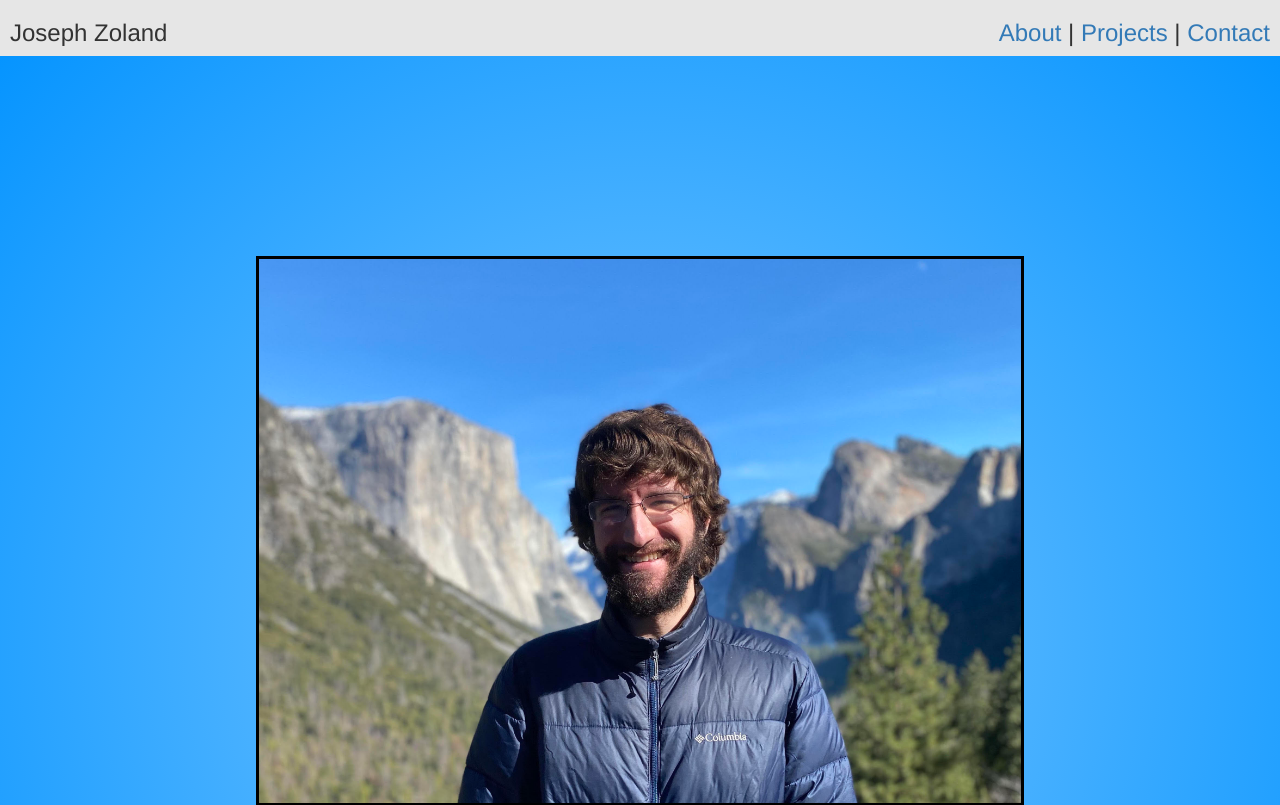
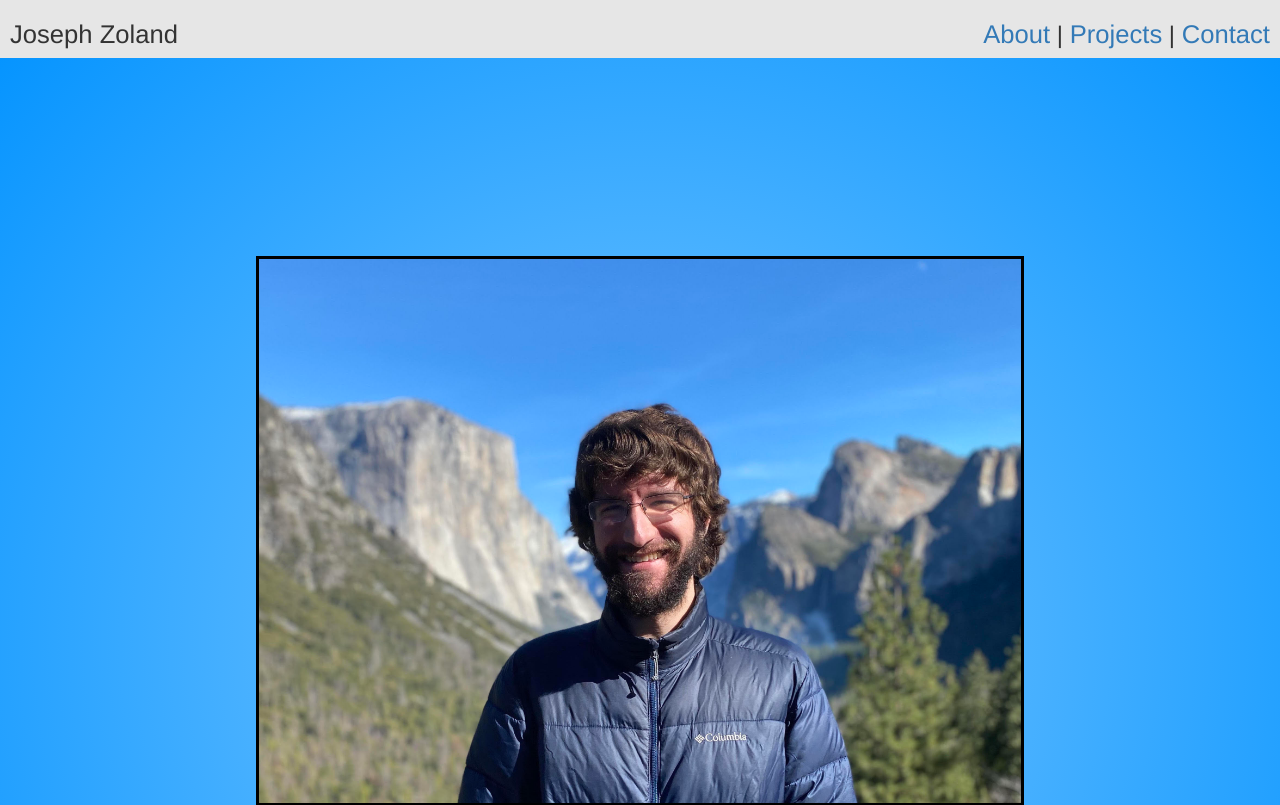
Before and after one commit to joeyzoland/joeyzoland.github.io, a plain HTML site: page index.html in a window 1280 px wide. Shown: the top 805 px of the page. Drawn offline with nearby package versions, Linux system fonts and the light colour scheme.

```diff
--- a/index.css
+++ b/index.css
@@ -11,11 +11,15 @@
 .header_name{
   display: inline-block;
   margin-left: 10px;
+  font-size: 2vw;
 }
 #header_dashboard{
   display: inline-block;
   margin-right: 10px;
   vertical-align: middle;
+}
+#header_dashboard h3 a{
+  font-size: 2vw;
 }
 #profile_pic{
   border-style: solid;
```
